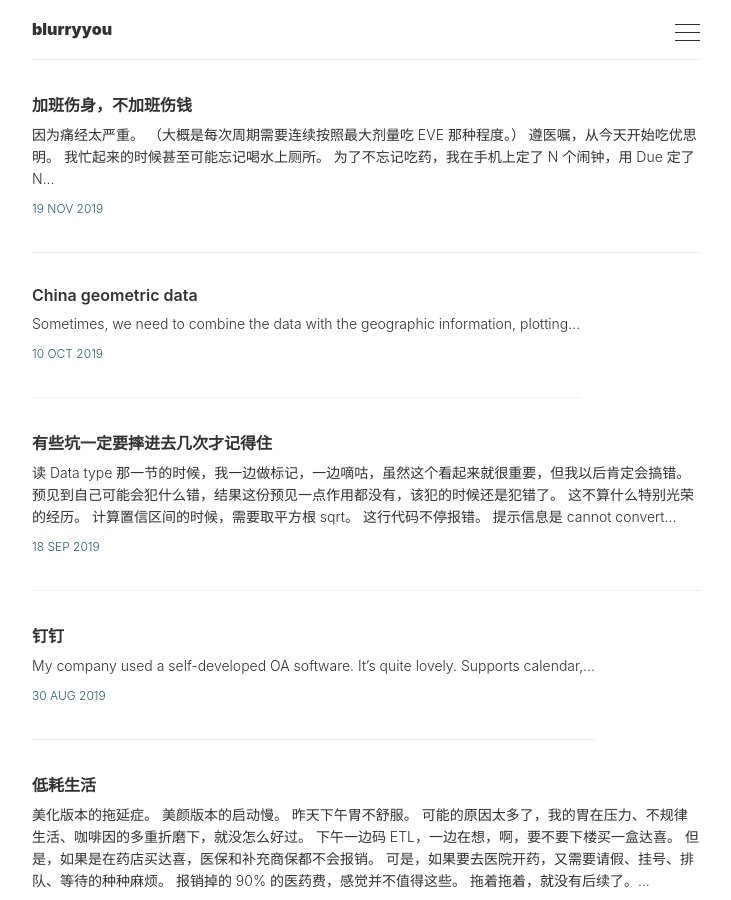
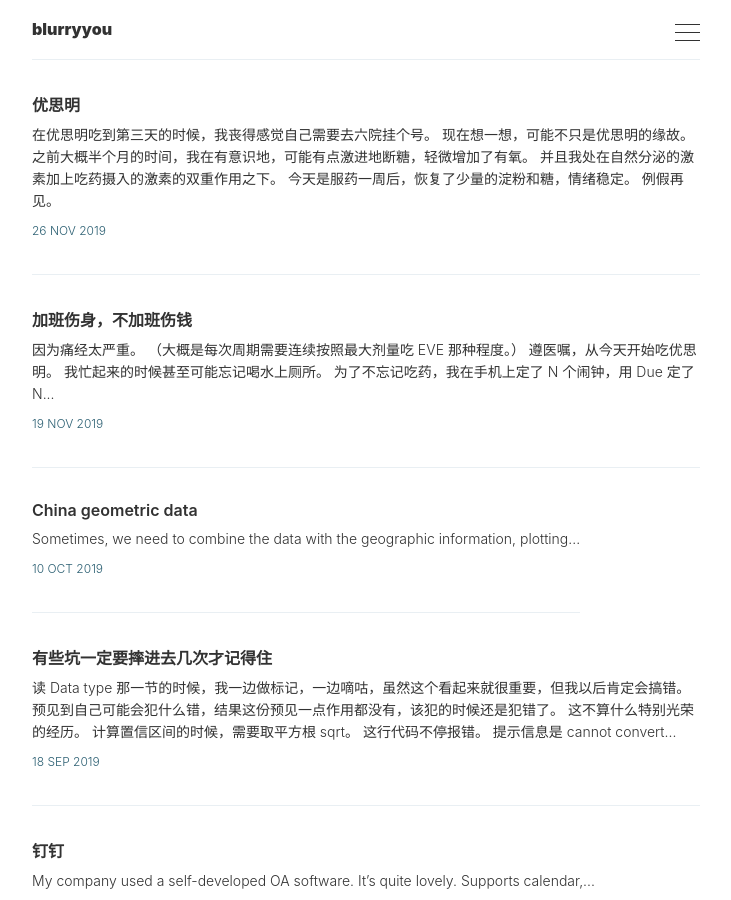
Before and after one commit to blurryyou/blurryyou.github.io, a Jekyll site: the page built from index.html, in a window 1280 px wide and 900 px high. Shown: the whole window, without its empty margins (274-1005 px from the left). Built offline with Jekyll 4.4.1, drawn with Linux system fonts in a browser that asks for light colours; the list of posts is cut into pages by our own code.

Commit message:
2019-11-26

```diff
--- a/_posts/2019-11-19-overtime-consumes-me.md
+++ b/_posts/2019-11-19-overtime-consumes-me.md
@@ -22,3 +22,8 @@ tags: [snippet]
 Play 商店下载 Lady Pill Reminder，设置可以兼容优思明这种，连续吃 21 天，停药 7 天，并且在每个周期开始前提醒你记得买药；也可以设置为优思悦这种，24+4 天安慰剂的周期。APP 有广告，但是无伤大雅。
 
 今天刚刚开始用。不好用再说。
+
+
+> update on 2019-11-26
+> 不好用。需要后台常驻才会有提醒。
+> 暂时当个拟物设计的药片记录。
--- /dev/null
+++ b/_posts/2019-11-26-be-happy.md
@@ -0,0 +1,20 @@
+---
+layout: post
+title: 优思明
+featured: true
+tags: [snippet]
+---
+
+
+
+在优思明吃到第三天的时候，我丧得感觉自己需要去六院挂个号。
+
+现在想一想，可能不只是优思明的缘故。
+
+之前大概半个月的时间，我在有意识地，可能有点激进地断糖，轻微增加了有氧。
+
+并且我处在自然分泌的激素加上吃药摄入的激素的双重作用之下。
+
+今天是服药一周后，恢复了少量的淀粉和糖，情绪稳定。
+
+例假再见。
```
